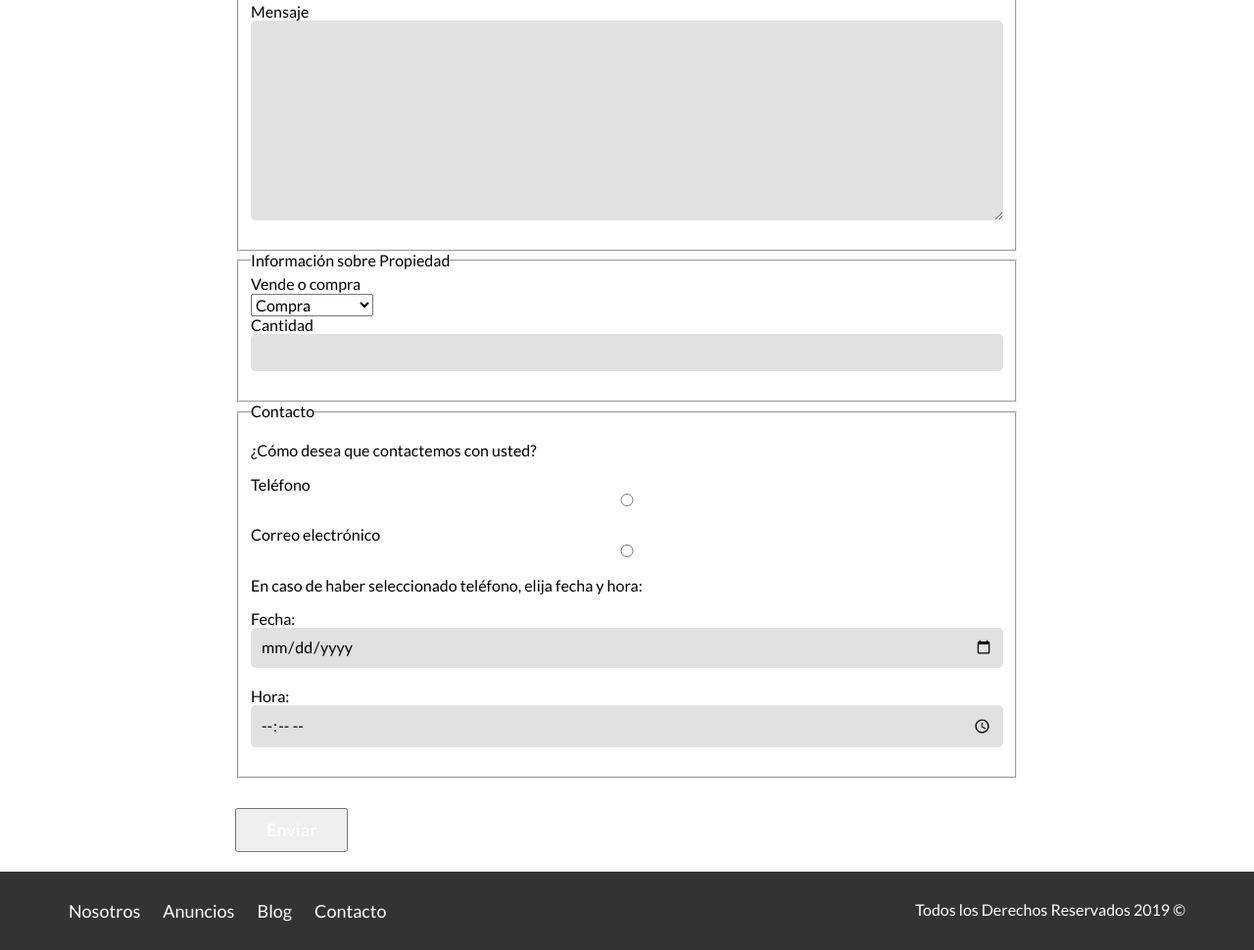
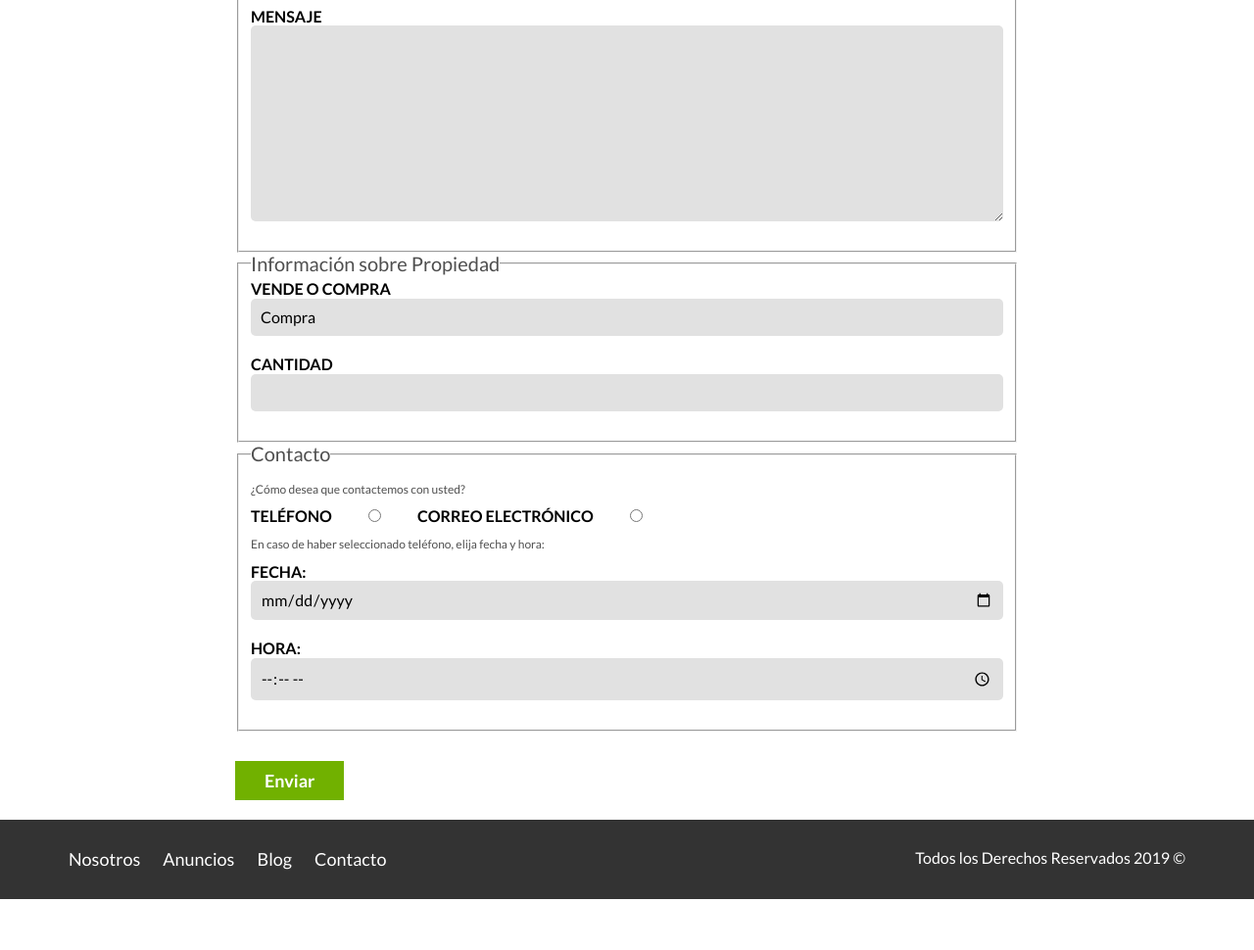
Before and after one commit to Apergot/RealStateAgency, a plain HTML site: page contacto.html in a window 1280 px wide. Shown: the part 1145-2115 px from the top of the page at 98% size. After the commit the page ends 2063 px from the top, so only its background shows below. Drawn offline with Linux system fonts and the light colour scheme.

Commit message:
Finished html css project

```diff
--- a/contacto.html
+++ b/contacto.html
@@ -74,23 +74,23 @@
                 <legend>Contacto</legend>
 
                 <p>¿Cómo desea que contactemos con usted?</p>
-
+                <div class="forma-contacto">
                     <label for="telephone">Teléfono</label>
                     <input type="radio" name="contact" value="tlfno" id="telephone">
 
                     <label for="mail">Correo electrónico</label>
                     <input type="radio" name="contact" value="correo" id="mail">
-
+                </div>
                 <p>En caso de haber seleccionado teléfono, elija fecha y hora:</p>
-
+                <div class="fecha-hora">
                     <label for="date">Fecha:</label>
                     <input type="date" id="date">
 
                     <label for="time">Hora:</label>
-                <input type="time"id="time" min="09:00" max="12:00">
-
+                    <input type="time" id="time" min="09:00" max="12:00">
+                </div>
             </fieldset>
-            <input type="submit" value="Enviar" class="boton">
+            <input type="submit" value="Enviar" class="boton boton-verde">
 
         </form>
     </main>
--- a/css/styles.css
+++ b/css/styles.css
@@ -186,6 +186,11 @@ navbar a:last-of-type{
     display: inline-block;
     margin-top: 3rem;
     text-align: center;
+    border: none;
+}
+
+.boton:hover{
+    cursor: pointer;
 }
 
 .boton-amarillo{
@@ -337,13 +342,24 @@ navbar a:last-of-type{
 }
 
 /*contacto*/
+form p{
+    font-size: 1.2rem;
+    color: #4f4f4f;
+}
+
+legend{
+    font-size: 2rem;
+    color:#4f4f4f;
+}
 
 label{
+    font-weight: 700;
+    text-transform: uppercase;
     display: block;
     max-width: 80rem;
 }
 
-input:not([type="submit"]), textarea{
+input:not([type="submit"]), textarea, select{
     padding: 1rem;
     display: block;
     width: 100%;
@@ -353,10 +369,26 @@ input:not([type="submit"]), textarea{
     border-radius: .5rem;
 }
 
-textarea{
-    background-color: #e1e1e1;
+select{
+    -webkit-appearance: none;
+    appearance: none;
 }
 
+input[type="radio"]{
+    width: auto;
+    margin: 0;
+}
+
+textarea{
+    height: 20rem;
+}
+
+.forma-contacto{
+    width: 40rem;
+    display: flex;
+    justify-content: space-between;
+    align-items: baseline;
+}
 
 /*
 -vh: view port height, básicamente para cubir la altura de la pantalla.
```
Lines whose indentation alone changed are shown as unchanged.
